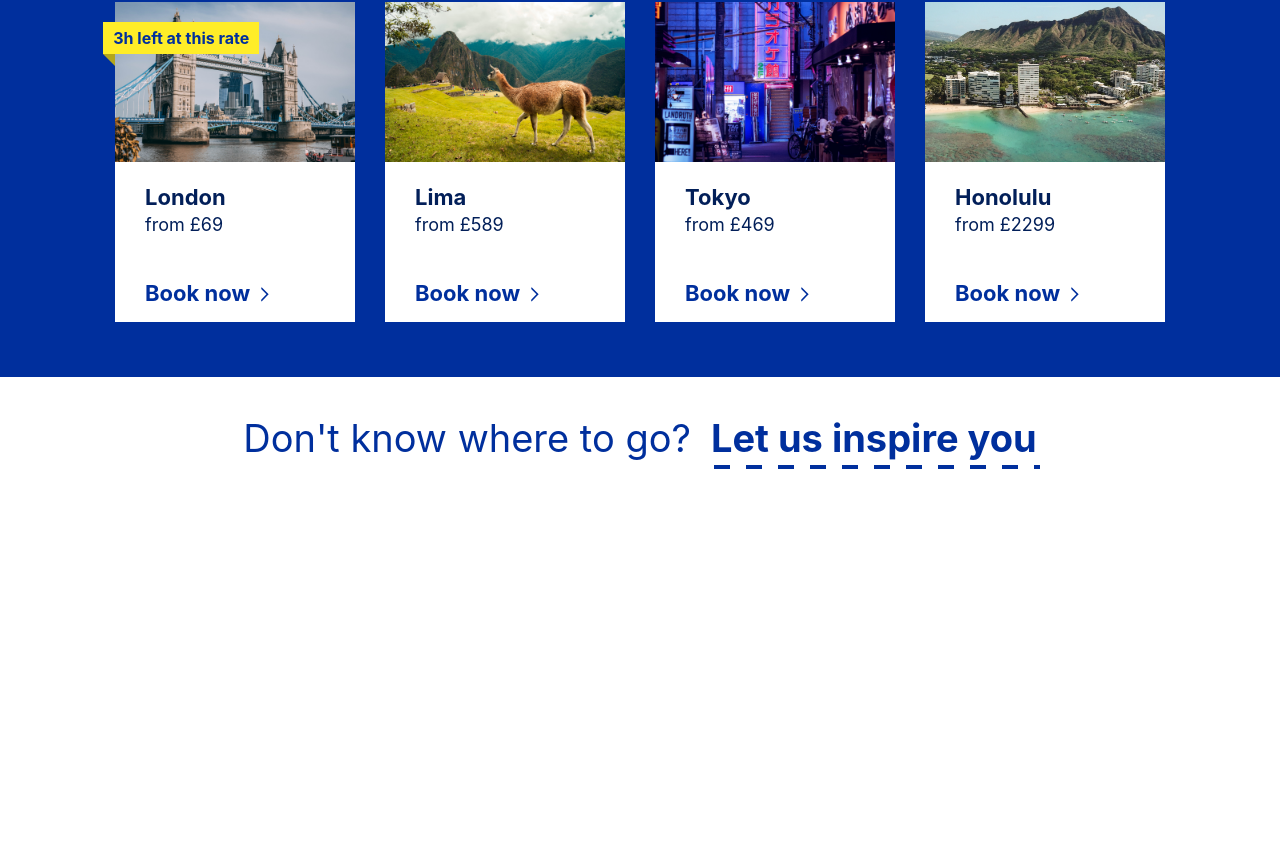
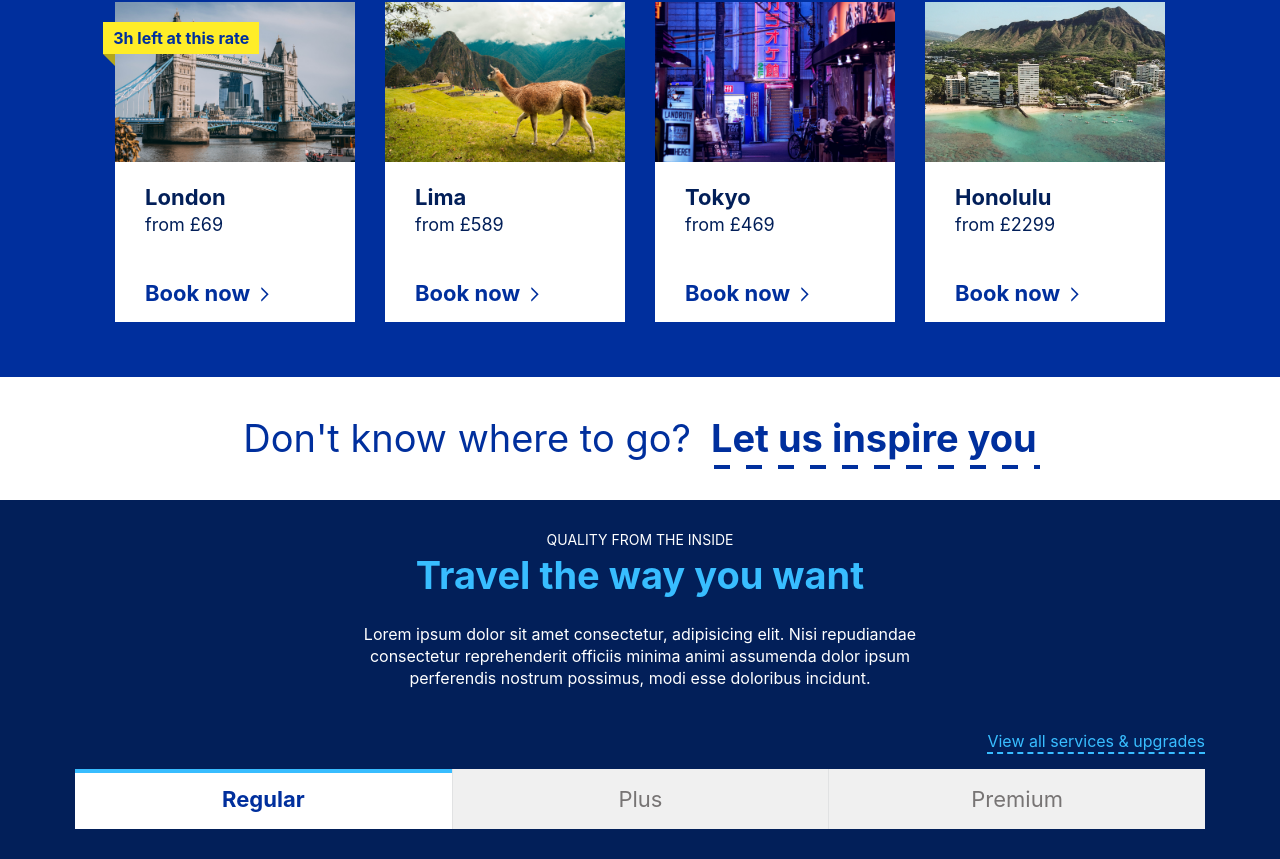
Before and after one commit to Ognjen-Radisic/CaseStudy-ReactJS-Part2, a React (Create React App) app: page / in a window 1280 px wide. Shown: the part 1302-2161 px from the top of the page. Before the commit the page ends 1802 px from the top, so only its background shows below. Built offline with nearby package versions, Linux system fonts and the light colour scheme.

Commit message:
tabClasses component setup

```diff
--- /dev/null
+++ b/src/components/tabClasses/Tabs.js
@@ -0,0 +1,19 @@
+import React from "react";
+
+const Tabs = () => {
+	return (
+		<ul className="tab-classes__unordered-list">
+			<li className="tab-classes__list-item active">
+				<a href="#regular">Regular</a>
+			</li>
+			<li className="tab-classes__list-item">
+				<a href="#plus">Plus</a>
+			</li>
+			<li className="tab-classes__list-item">
+				<a href="#premium">Premium</a>
+			</li>
+		</ul>
+	);
+};
+
+export default Tabs;
--- /dev/null
+++ b/src/components/tabClasses/TitleWithParagraphs.js
@@ -0,0 +1,19 @@
+import React from "react";
+
+const TitleWithParagraphs = () => {
+	return (
+		<div className="tab-classes__text-container">
+			<p className="tab-classes__above-title-paragraph">
+				Quality from the inside
+			</p>
+			<h4 className="tab-classes__title">Travel the way you want</h4>
+			<p className="tab-classes__under-title-paragraph">
+				Lorem ipsum dolor sit amet consectetur, adipisicing elit. Nisi
+				repudiandae consectetur reprehenderit officiis minima animi assumenda
+				dolor ipsum perferendis nostrum possimus, modi esse doloribus incidunt.
+			</p>
+		</div>
+	);
+};
+
+export default TitleWithParagraphs;
--- /dev/null
+++ b/src/components/tabClasses/index.js
@@ -0,0 +1,30 @@
+import React from "react";
+import Tabs from "./Tabs";
+import TitleWithParagraphs from "./TitleWithParagraphs";
+
+const TabClasess = () => {
+	return (
+		<div className="tab-classes">
+			<div className="tab-classes__container">
+				<TitleWithParagraphs />
+
+				<a href="#services" className="tab-classes__mid-container">
+					<p>View all services & upgrades</p>
+				</a>
+
+				{/* -- Tabs component -- */}
+				<div className="tab-classes__bottom-container">
+					<Tabs />
+
+					{/* -- Tab panes -- */}
+					<div className="tab-classes__tab-content">{}</div>
+				</div>
+
+				{/* -- MOBILE TABS CONTAINER CARDS -- */}
+				<div className="tab-classes__bottom-container-mobile">{}</div>
+			</div>
+		</div>
+	);
+};
+
+export default TabClasess;
--- a/src/pages/Home.js
+++ b/src/pages/Home.js
@@ -6,6 +6,7 @@ import Hero from "../components/hero";
 import Usp from "../components/usp";
 import Offers from "../components/offers";
 import Inspiration from "../components/inspiration";
+import TabClasses from "../components/tabClasses";
 
 const Home = () => {
 	return (
@@ -15,6 +16,7 @@ const Home = () => {
 			<Usp />
 			<Offers />
 			<Inspiration />
+			<TabClasses />
 		</>
 	);
 };
--- /dev/null
+++ b/src/styles/components/_tabClasses.scss
@@ -0,0 +1,219 @@
+.tab-classes {
+	background-color: $primaryDarkColor;
+}
+
+.tab-classes__container {
+	@include container();
+	@include flexVariant(space-between);
+	flex-direction: column;
+	padding: 30px 20px;
+
+	//for accesibility optimization it should be h2 in markup
+	h4 {
+		color: $primaryLightColor;
+		font-size: $fontXXL;
+	}
+}
+
+//===========================TOP CONTAINER==================================//
+.tab-classes__text-container {
+	@include flexVariant(space-between);
+	flex-direction: column;
+	max-width: 570px;
+	min-width: 250px;
+	width: 100%;
+	margin: 0 auto;
+	margin-bottom: 40px;
+	text-align: center;
+	p {
+		color: $mainWhite;
+		margin-bottom: 0;
+	}
+	.tab-classes__above-title-paragraph {
+		font-size: $fontS;
+	}
+}
+
+.tab-classes__above-title-paragraph {
+	text-transform: uppercase;
+}
+
+//==========================================================================//
+
+//===========================MID CONTAINER==================================//
+
+.tab-classes__mid-container {
+	@include flexVariant(flex-end);
+	padding-bottom: 15px;
+	width: 100%;
+	p {
+		color: $primaryLightColor;
+		margin-bottom: 0;
+		border-bottom: 2px dashed $primaryLightColor;
+		cursor: pointer;
+		transition: $mainTransition;
+	}
+	p:hover {
+		color: $mainWhite;
+		border-bottom: 2px dashed $mainWhite;
+	}
+}
+
+//==========================================================================//
+
+//======================BOTTOM CONTAINER / TABS=============================//
+
+.tab-classes__bottom-container {
+	width: 100%;
+	background-color: $mainWhite;
+}
+
+.tab-classes__unordered-list {
+	background-color: $lightGrey;
+	@include flexVariant(space-around);
+	li {
+		width: 33.33%;
+		height: 60px;
+		border-left: 1px solid $mainGrey;
+		cursor: pointer;
+	}
+	li:first-child {
+		border-left: none;
+	}
+}
+
+.tab-classes__list-item {
+	a {
+		@include flexVariant(center);
+		width: 100%;
+		height: 100%;
+		color: $darkGrey;
+		font-weight: 400;
+		font-size: $fontL;
+	}
+}
+
+.tab-classes__list-item.active {
+	background-color: $mainWhite;
+	a {
+		color: $primaryColor;
+		font-weight: 700;
+		border-top: 4px solid $primaryLightColor;
+		padding-bottom: 4px;
+	}
+}
+
+.tab-classes__primary {
+	color: $primaryColor;
+	white-space: nowrap;
+}
+.tab-classes__secondary {
+	color: $darkGrey;
+	font-weight: 400;
+	white-space: nowrap;
+}
+
+//==========================================================================//
+
+//===================BOTTOM CONTAINER / TAB-CONTENT=========================//
+
+.tab-classes__tab-pane.active {
+	display: grid;
+	grid-template-columns: 1fr 2fr;
+	height: 250px;
+	img {
+		width: 150px;
+		height: 150px;
+		border-radius: 50%;
+	}
+}
+
+.tab-classes__tab-pane {
+	display: none;
+}
+
+.tab-classes__image-container {
+	@include flexVariant(center);
+}
+
+.tab-classes__include-text {
+	@include flexVariant(flex-start);
+	padding-top: 40px;
+}
+
+.tab-classes__include-text__left-container {
+	margin-right: 50px;
+}
+
+.tab-classes__span-img {
+	padding-right: 7px;
+	display: inline-block;
+	img {
+		width: 20px !important;
+		height: 20px !important;
+		margin-bottom: -3px !important;
+	}
+}
+//==========================================================================//
+
+//===================MOBILE CONTAINER-VISIBLE BELOW 600px===================//
+
+.tab-classes__bottom-container-mobile {
+	display: none;
+
+	article {
+		display: grid;
+		grid-template-rows: 1fr 0.3fr 4fr;
+		padding: 20px 25px;
+		@include mobileContainer();
+		background-color: $mainWhite;
+		border-top: 5px solid $primaryColor;
+		img {
+			width: 75px;
+			height: 75px;
+			border-radius: 50%;
+		}
+		h5 {
+			text-align: center;
+			margin: 5px 0 20px 0;
+			color: $primaryColor;
+		}
+		h6 {
+			margin-bottom: 5px;
+			font-weight: 500;
+		}
+		.tab-classes__span-img {
+			padding-right: 7px;
+			display: inline-block;
+			img {
+				width: 15px !important;
+				height: 15px !important;
+				margin-bottom: -3px !important;
+			}
+		}
+	}
+}
+//==========================================================================//
+
+@media (max-width: $mobileWidth) {
+	//for accesibility optimization it should be h2 in markup
+	.tab-classes__container {
+		h4 {
+			font-size: $fontXL;
+		}
+	}
+	.tab-classes__mid-container {
+		@include flexVariant(center);
+	}
+	.tab-classes__bottom-container {
+		display: none;
+	}
+	.tab-classes__bottom-container-mobile {
+		display: grid;
+		grid-template-rows: 1fr 1fr;
+		row-gap: 20px;
+		img {
+			height: 150px;
+		}
+	}
+}
--- a/src/styles/main.scss
+++ b/src/styles/main.scss
@@ -14,3 +14,4 @@
 @import "components/usp";
 @import "components/offers";
 @import "components/inspiration";
+@import "components/tabClasses";
```
